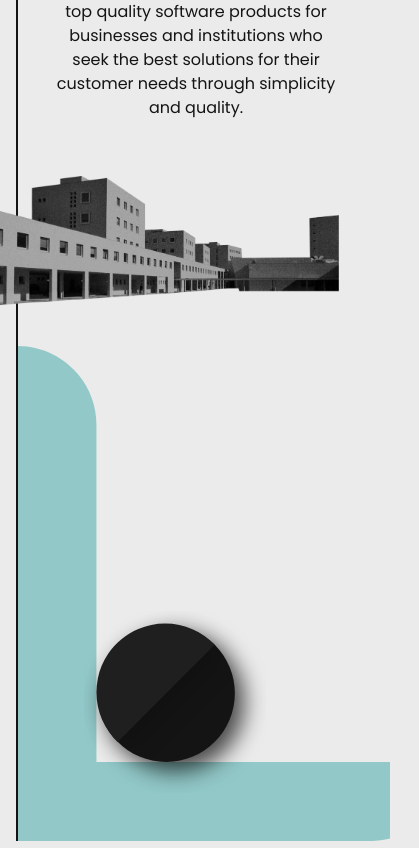
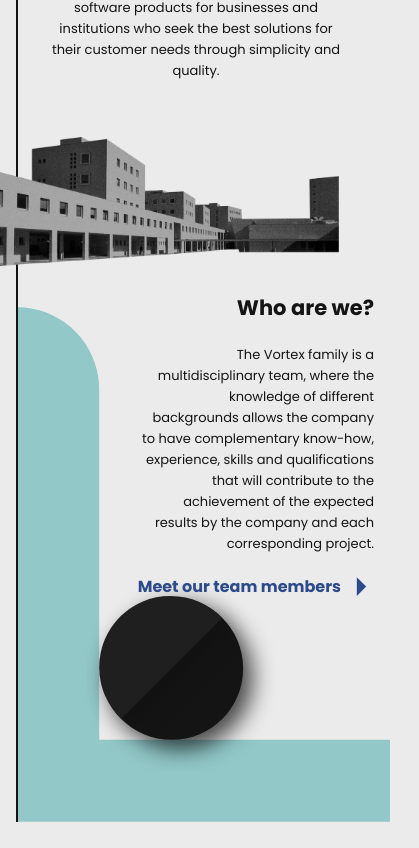
Before and after one commit to LGP21-LGP1/lgp21-lgp1.github.io, a Next.js app: page / in a window 390 px wide. Shown: the part 1149-1997 px from the top of the page, 419 px wide, since content can reach past the window. Built offline with nearby package versions, Linux system fonts and the light colour scheme; no server answers; a web font is replaced by a local one.

Commit message:
homepage: fixed meet the team section

```diff
--- a/pages/index.js
+++ b/pages/index.js
@@ -148,7 +148,6 @@ export default function Home() {
                 </p>
               </span>
               <img id={style.feupImg} src="/assets/feup.png" alt="FEUP" />
-              <LShapeMobile id={style.lMobile} />
             </section>
 
             <section id={style.meetTheTeam}>
@@ -181,6 +180,7 @@ export default function Home() {
                 <span className={style.dot5}></span>
                 <span className={style.dot6}></span>
               </span>
+              <LShapeMobile id={style.lMobile} />
             </section>
             <LShape id={style.lShape} />
           </span>
--- a/styles/global.css
+++ b/styles/global.css
@@ -67,6 +67,7 @@ nav > * {
   padding: 0;
   display: flex;
   flex-direction: column;
+  overflow-x: hidden;
 }
 
 main {
@@ -86,8 +87,8 @@ main {
   font-size: 29px;
 }
 
-.page-content{
-  width:90%;
+.page-content {
+  width: 90%;
   margin: 0 auto;
   padding: 0 50px;
 }
--- a/styles/home.module.css
+++ b/styles/home.module.css
@@ -149,7 +149,7 @@
 
 #about {
   width: 100%;
-  padding: 150px 0 0 0;
+  padding: 150px 0 220px 0;
   max-width: 1365px;
   border-right: 2px solid var(--dark);
   position: relative;
@@ -400,6 +400,10 @@
   #feupImg {
     display: inline-block;
   }
+
+  #about {
+    padding-bottom: 30px;
+  }
 }
 
 @media only screen and (max-width: 1000px) {
@@ -539,8 +543,8 @@
   }
 
   .visionText {
-    font-size: 16px;
-    line-height: 24px;
+    font-size: 13px;
+    line-height: 21px;
     text-align: center;
     margin-top: 1rem;
   }
@@ -553,8 +557,8 @@
   }
 
   #aboutContent {
-    font-size: 16px;
-    line-height: 24px;
+    font-size: 13px;
+    line-height: 21px;
     text-align: center;
     padding: 0 2rem;
     margin-top: 40px;
@@ -563,7 +567,47 @@
   }
 
   #meetTheTeam {
+    border-right: none;
+    border-left: 2px solid var(--dark);
+    padding-bottom: 0;
+    padding-top: 0;
+    padding-right: 0;
+    height: 515px;
+    position: relative;
+  }
+
+  #meetTheTeam .content {
+    float: right;
+    width: auto;
+  }
+
+  #meetTheTeam p {
+    font-size: 13px;
+    line-height: 21px;
+    max-width: 60vw;
+  }
+
+  #meetTheTeam .dots {
     display: none;
+  }
+
+  #home #meetTheTeam h2 {
+    border-bottom: none;
+    text-align: right;
+    margin-bottom: 35px;
+  }
+
+  #home #meetTheTeam h2 span {
+    padding-right: 0;
+  }
+
+  #lMobile {
+    position: absolute;
+    display: inline;
+    width: 450px;
+    height: 515px;
+    left: -1px;
+    top: 0;
   }
 
   #home {
@@ -576,12 +620,6 @@
 
   #lShape {
     display: none;
-  }
-
-  #lMobile {
-    display: inline-block;
-    width: 450px;
-    left: -1.1rem;
   }
 
   #yellowLines {
```
Also changed, not shown: public/assets/LshapeMobile.svg.
